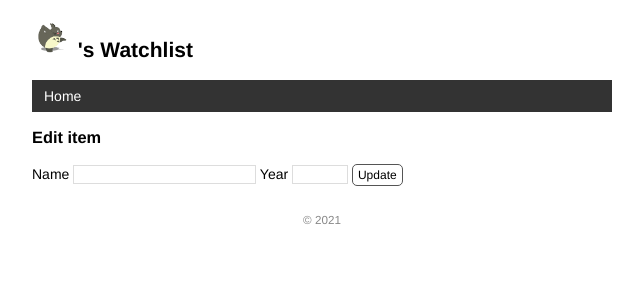
After one commit to SeifWu/watchlist, a Flask app: template templates/edit.html in a window 1280 px wide. The commit adds this page. Shown: the top 300 px of the page, without its empty margins (318-961 px from the left). Run offline with Flask 2, Linux system fonts and the light colour scheme; the template is opened without the code that fills it, so the values that code supplies are empty.

Commit message:
feat: Create, edit and delete item by form

```diff
--- a/app.py
+++ b/app.py
@@ -2,7 +2,7 @@ import sys
 import os
 import click
 
-from flask import Flask, escape, render_template
+from flask import Flask, escape, render_template, request, flash, redirect, url_for
 from flask_sqlalchemy import SQLAlchemy
 
 WIN = sys.platform.startswith('win')
@@ -14,6 +14,7 @@ else:
 app = Flask(__name__)
 app.config['SQLALCHEMY_DATABASE_URI'] = prefix + os.path.join(app.root_path, 'data.db')
 app.config['SQLALCHEMY_TRACK_MODIFICATIONS'] = False  # 关闭对模型修改的监控
+app.config['SECRET_KEY'] = 'dev'  # 等同于 app.secret_key = 'dev'
 # 在扩展类实例化前加载配置
 db = SQLAlchemy(app)
 
@@ -29,11 +30,55 @@ def page_not_found(e):  # 接受异常对象作为参数
     return render_template('404.html'), 404  # 返回模板和状态码
 
 
-@app.route('/')
+@app.route('/', methods=['GET', 'POST'])
 def index():
-    user = User.query.first()
+    if request.method == 'POST':  # 判断是否是 POST 请求
+        # 获取表单数据
+        title = request.form.get('title')  # 传入表单对应输入字段的 name 值
+        year = request.form.get('year')
+        # 验证数据
+        if not title or not year or len(year) > 4 or len(title) > 60:
+            flash('Invalid input.')  # 显示错误提示
+            return redirect(url_for('index'))  # 重定向回主页
+        # 保存表单数据到数据库
+        movie = Movie(title=title, year=year)  # 创建记录
+        db.session.add(movie)  # 添加到数据库会话
+        db.session.commit()  # 提交数据库会话
+        flash('Item created.')  # 显示成功创建的提示
+        return redirect(url_for('index'))  # 重定向回主页
+
     movies = Movie.query.all()
     return render_template('index.html', movies=movies)
+
+
+@app.route('/movie/edit/<int:movie_id>', methods=['GET', 'POST'])
+def edit(movie_id):
+    movie = Movie.query.get_or_404(movie_id)
+
+    if request.method == 'POST':  # 处理编辑表单的提交请求
+        title = request.form['title']
+        year = request.form['year']
+
+        if not title or not year or len(year) != 4 or len(title) > 60:
+            flash('Invalid input.')
+            return redirect(url_for('edit', movie_id=movie_id))  # 重定向回对应的编辑页面
+
+        movie.title = title  # 更新标题
+        movie.year = year  # 更新年份
+        db.session.commit()  # 提交数据库会话
+        flash('Item updated.')
+        return redirect(url_for('index'))  # 重定向回主页
+
+    return render_template('edit.html', movie=movie)  # 传入被编辑的电影记录
+
+
+@app.route('/movie/delete/<int:movie_id>', methods=['POST'])  # 限定只接受 POST 请求
+def delete(movie_id):
+    movie = Movie.query.get_or_404(movie_id)  # 获取电影记录
+    db.session.delete(movie)  # 删除对应的记录
+    db.session.commit()  # 提交数据库会话
+    flash('Item deleted.')
+    return redirect(url_for('index'))  # 重定向回主页
 
 
 @app.route('/user/<name>')
--- a/static/style.css
+++ b/static/style.css
@@ -84,3 +84,49 @@ nav li a:hover {
     border-radius: 5px;
     padding: 3px 5px;
 }
+
+/* 覆盖某些浏览器对 input 元素定义的字体 */
+input[type=submit] {
+    font-family: inherit;
+}
+
+input[type=text] {
+    border: 1px solid #ddd;
+}
+
+input[name=year] {
+    width: 50px;
+}
+
+.btn {
+    font-size: 12px;
+    padding: 3px 5px;
+    text-decoration: none;
+    cursor: pointer;
+    background-color: white;
+    color: black;
+    border: 1px solid #555555;
+    border-radius: 5px;
+}
+
+.btn:hover {
+    text-decoration: none;
+    background-color: black;
+    color: white;
+    border: 1px solid black;
+}
+
+.alert {
+    position: relative;
+    padding: 7px;
+    margin: 7px 0;
+    border: 1px solid transparent;
+    color: #004085;
+    background-color: #cce5ff;
+    border-color: #b8daff;
+    border-radius: 5px;
+}
+
+.inline-form {
+    display: inline;
+}
--- a/templates/base.html
+++ b/templates/base.html
@@ -10,6 +10,10 @@
     {% endblock %}
 </head>
 <body>
+    <!-- 插入到页面标题上方 -->
+    {% for message in get_flashed_messages() %}
+        <div class="alert">{{ message }}</div>
+    {% endfor %}
     <h2>
         <img alt="Avatar" class="avatar" src="{{ url_for('static', filename='images/avatar.gif') }}">
         {{ user.name }}'s Watchlist
--- /dev/null
+++ b/templates/edit.html
@@ -0,0 +1,10 @@
+{% extends 'base.html' %}
+
+{% block content %}
+<h3>Edit item</h3>
+<form method="post">
+    Name <input type="text" name="title" autocomplete="off" required value="{{ movie.title }}">
+    Year <input type="text" name="year" autocomplete="off" required value="{{ movie.year }}">
+    <input class="btn" type="submit" name="submit" value="Update">
+</form>
+{% endblock %}
```
Also changed, not shown: templates/index.html (+10 -1 lines).
